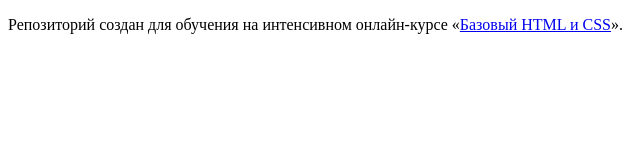
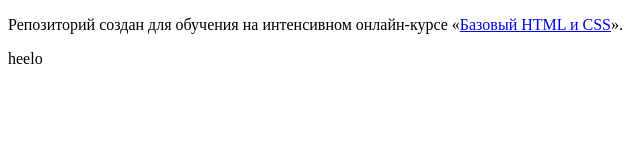
Before and after one commit to yampikk/Nerds, a plain HTML site: page index.html in a window 1280 px wide. Shown: the full height of the page, 0-640 px from the left. Drawn offline with Linux system fonts and the light colour scheme.

Commit message:
Добавил строчку
heelo

```diff
--- a/index.html
+++ b/index.html
@@ -7,6 +7,7 @@
   <body>
 
     <p>Репозиторий создан для обучения на интенсивном онлайн‑курсе «<a href="https://htmlacademy.ru/intensive/htmlcss">Базовый HTML и CSS</a>».</p>
+    <div>heelo</div>
 
   </body>
 </html>
```
